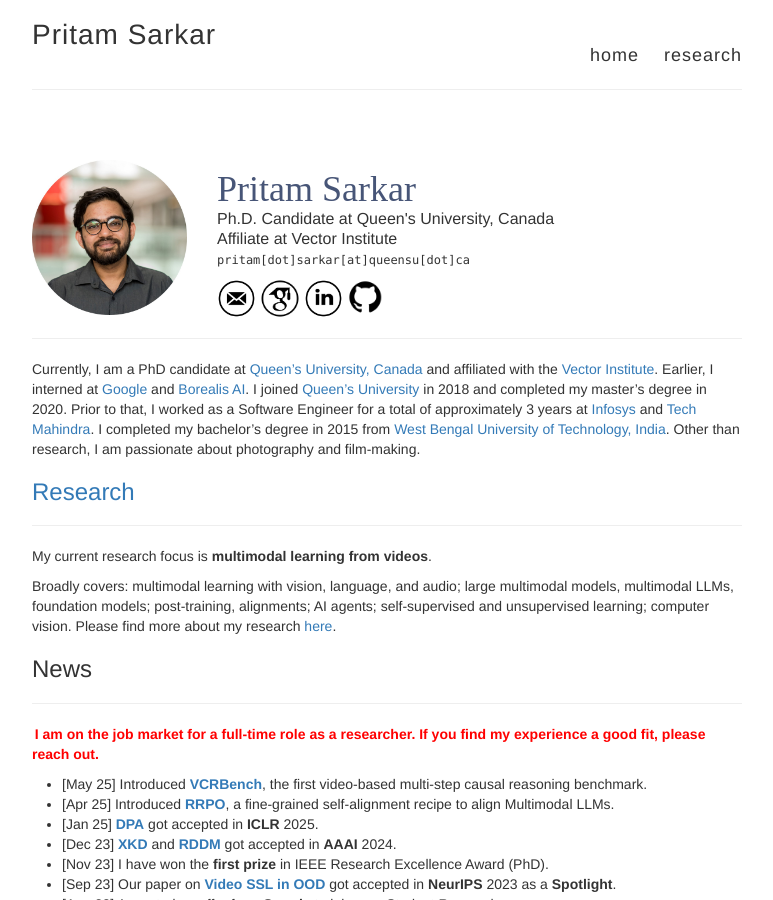
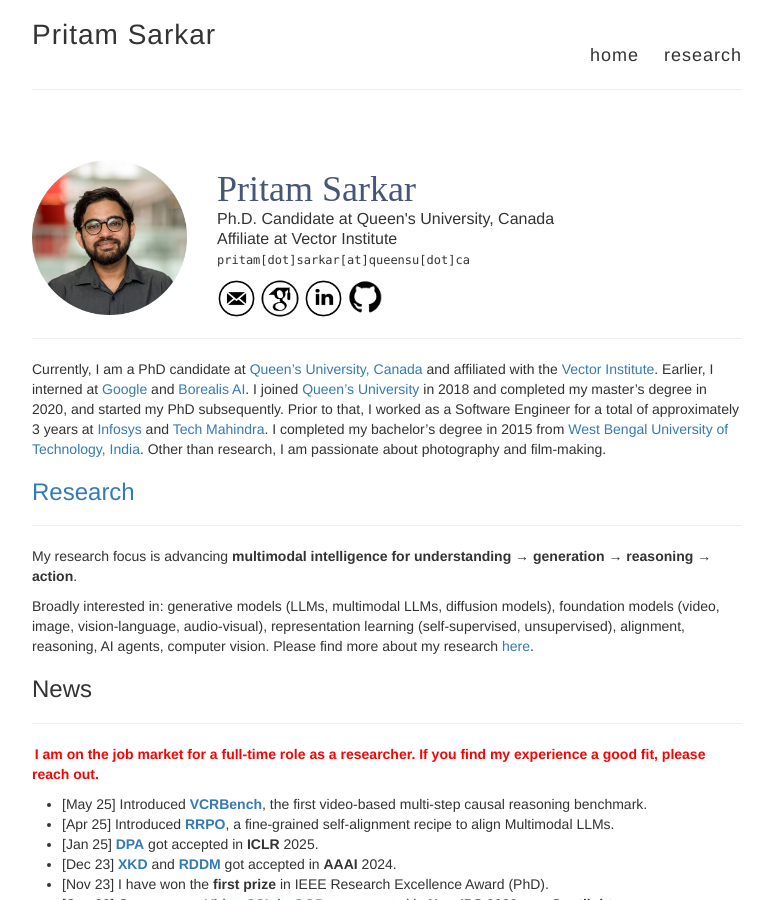
Before and after one commit to pritamqu/pritamqu.github.io, a Jekyll site: the page built from index.md, in a window 1280 px wide and 900 px high. Shown: the whole window, without its empty margins (253-1026 px from the left). Built offline with Jekyll 4.4.1, drawn with Linux system fonts in a browser that asks for light colours.

Commit message:
updated intro

```diff
--- a/index.md
+++ b/index.md
@@ -42,16 +42,18 @@ permalink: /
 <a name="/news"></a>
 
 Currently, I am a PhD candidate at [Queen’s University, Canada](https://queensu.ca/) and affiliated with the [Vector Institute](https://vectorinstitute.ai/).
-Earlier, I interned at [Google](https://research.google/) and [Borealis AI](https://www.borealisai.com/). I joined [Queen's University](https://queensu.ca/) in 2018 and completed my master's degree in 2020. Prior to that, I worked as a Software Engineer for a total of approximately 3 years at [Infosys](https://www.infosys.com/) and [Tech Mahindra](https://www.techmahindra.com/). I completed my bachelor's degree in 2015 from [West Bengal University of Technology, India](/). Other than research, I am passionate about photography and film-making.
+Earlier, I interned at [Google](https://research.google/) and [Borealis AI](https://www.borealisai.com/). I joined [Queen's University](https://queensu.ca/) in 2018 and completed my master's degree in 2020, and started my PhD subsequently. Prior to that, I worked as a Software Engineer for a total of approximately 3 years at [Infosys](https://www.infosys.com/) and [Tech Mahindra](https://www.techmahindra.com/). I completed my bachelor's degree in 2015 from [West Bengal University of Technology, India](/). Other than research, I am passionate about photography and film-making.
 
 
 
 ### [Research](./research.md)
 <hr>
 
-My current research focus is **multimodal learning from videos**.
+My research focus is advancing **multimodal intelligence for understanding → generation → reasoning → action**.
 
-Broadly covers: multimodal learning with vision, language, and audio; large multimodal models, multimodal LLMs, foundation models; post-training, alignments; AI agents; self-supervised and unsupervised learning; computer vision.
+Broadly interested in: generative models (LLMs, multimodal LLMs, diffusion models), foundation models (video,
+image, vision-language, audio-visual), representation learning (self-supervised, unsupervised), alignment, reasoning,
+AI agents, computer vision.
 Please find more about my research [here](./research.md).
 
 ### News
```
